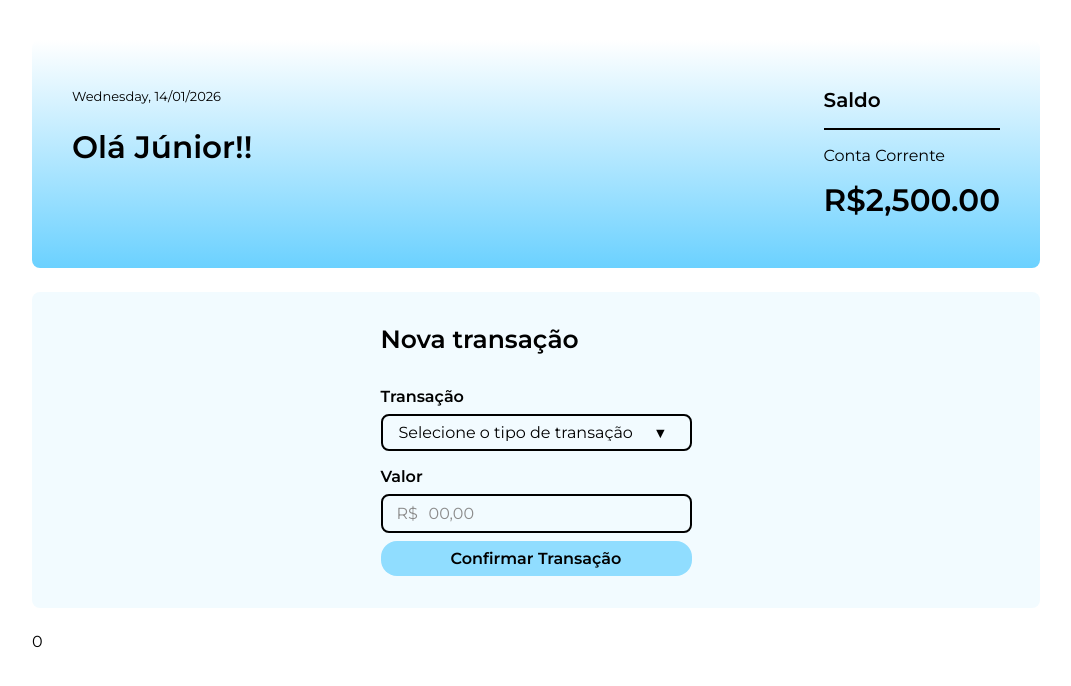
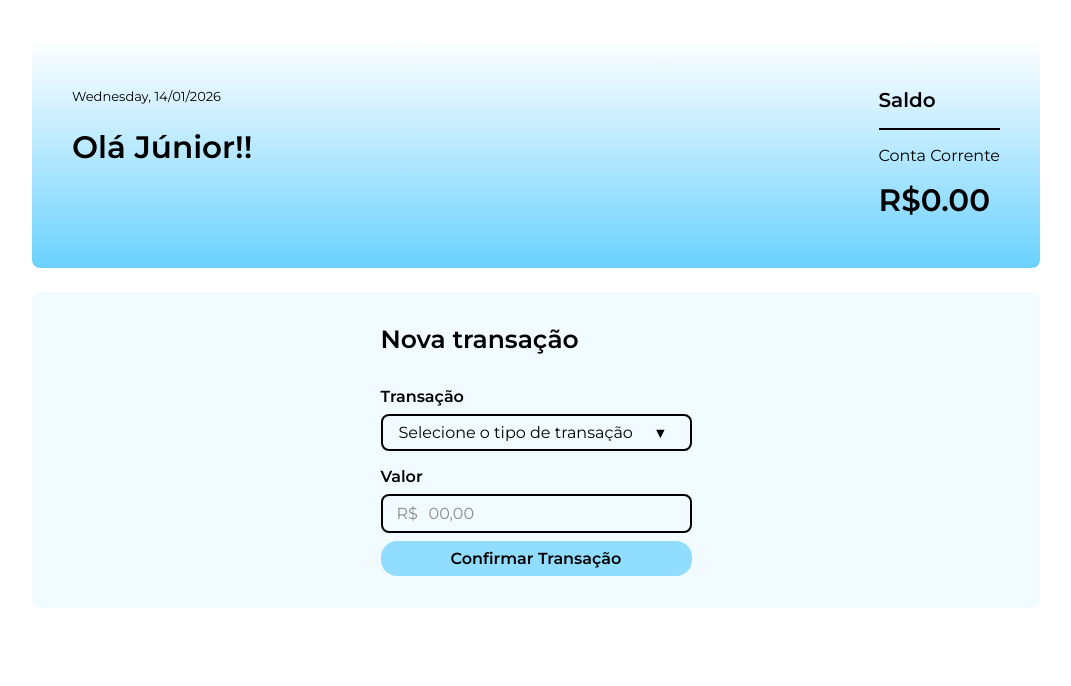
Before and after one commit to LoriJr/Alura-anybank, an Angular app: page / in a window 1280 px wide. Shown: the top 686 px of the page, without its empty margins (104-1175 px from the left). Built offline with nearby package versions, Linux system fonts and the light colour scheme.

Commit message:
exibindo saldo

```diff
--- a/src/app/app.html
+++ b/src/app/app.html
@@ -1,8 +1,7 @@
 
 <div class="app">
   <div class="banner-form-wrapper">
-    <app-banner />
+    <app-banner [saldo] = "saldo()"/>
     <app-form-nova-transacao (transacaoCriada)="processarTransacao($event)"/>
-    {{ saldo() }}
   </div>
 </div>
--- a/src/app/banner/banner.html
+++ b/src/app/banner/banner.html
@@ -1,4 +1,4 @@
 <header class="banner">
   <app-boas-vindas class="boas-vindas"/>
-  <app-conta class="conta"/>
+  <app-conta [saldo] = "saldo()" class="conta"/>
 </header>
--- a/src/app/banner/banner.ts
+++ b/src/app/banner/banner.ts
@@ -1,5 +1,5 @@
 import { DatePipe } from '@angular/common';
-import { Component } from '@angular/core';
+import { Component, input } from '@angular/core';
 import { BoasVindas } from "./boas-vindas/boas-vindas";
 import { Conta } from "./conta/conta";
 
@@ -11,4 +11,5 @@ import { Conta } from "./conta/conta";
 })
 export class Banner {
 
+  saldo = input.required<number>();
 }
--- a/src/app/banner/conta/conta.html
+++ b/src/app/banner/conta/conta.html
@@ -2,5 +2,5 @@
   <h2 class="titulo">Saldo</h2>
   <div class="divisoria"></div>
   <span class="tipo-conta">Conta Corrente</span>
-  <span class="saldo"> {{ 2500 | currency: "BRL"}} </span>
+  <span class="saldo"> {{ saldo() | currency: "BRL"}} </span>
 </section>
--- a/src/app/banner/conta/conta.ts
+++ b/src/app/banner/conta/conta.ts
@@ -1,5 +1,5 @@
 import { CurrencyPipe } from '@angular/common';
-import { Component } from '@angular/core';
+import { Component, input } from '@angular/core';
 
 @Component({
   selector: 'app-conta',
@@ -9,4 +9,5 @@ import { Component } from '@angular/core';
 })
 export class Conta {
 
+  saldo = input.required<number>();
 }
```
